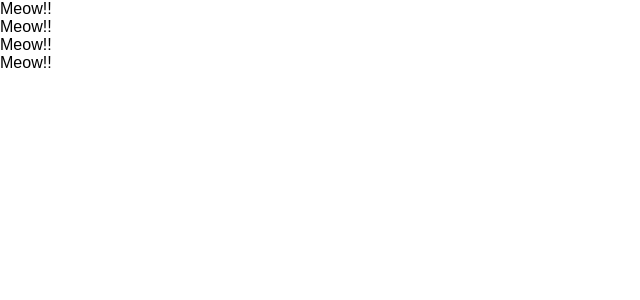
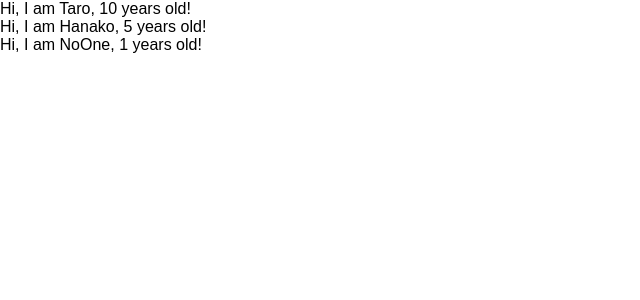
Before and after one commit to tokuicchi/react_crud_app, a React (Create React App) app: page / in a window 1280 px wide. Shown: the top 300 px of the page, without its empty margins (0-640 px from the left). Built offline with nearby package versions, Linux system fonts and the light colour scheme.

Commit message:
propを使って実践

```diff
--- a/src/App.js
+++ b/src/App.js
@@ -14,18 +14,28 @@
 // }
 
 const App =() => {
-    return (
-        <div>
-            <Cat />
-            <Cat />
-            <Cat />
-            <Cat />
-        </div>
-    )
+  const profiles = [
+    { name:"Taro", age: 10 },
+    { name:"Hanako", age: 5 },
+    { name:"NoOne"},
+  ]
+  return (
+    <div>
+      {
+        profiles.map((profile, index) => {
+          return <User name={profile.name} age={profile.age} key={index}/>
+        })
+        }
+    </div>
+  )
 }
 
-const Cat =() => {
-    return <div>Meow!!</div>
+const User =(props) => {
+  return <div>Hi, I am {props.name}, {props.age} years old! </div>
+}
+
+User.defaultProps = {
+  age: 1
 }
 
 export default App;
```
